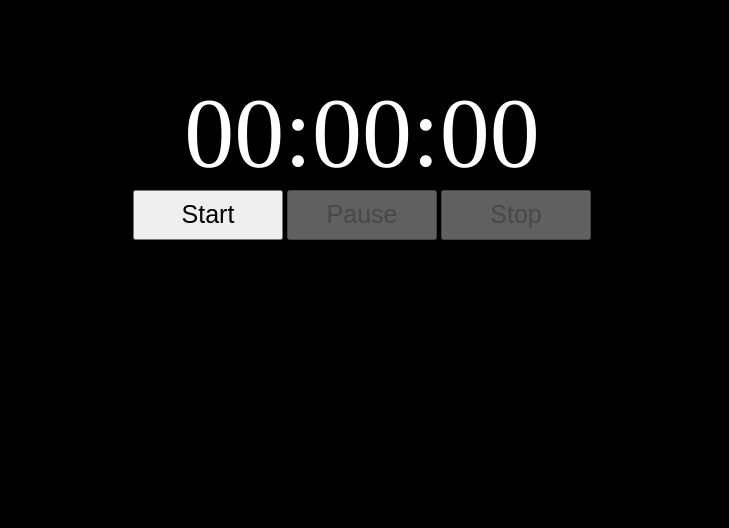
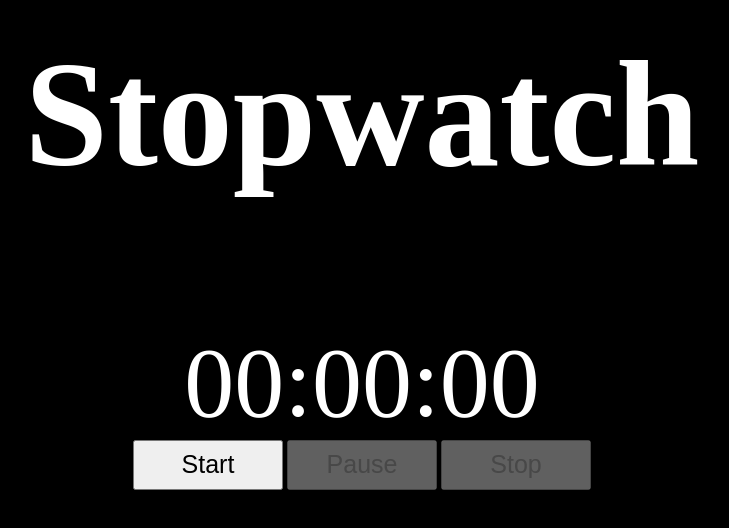
Before and after one commit to sanadivya/Stopwatch, a plain HTML site: page index.html in a window 1280 px wide. Shown: the part 172-700 px from the top of the page, without its empty margins (278-1007 px from the left). Drawn offline with Linux system fonts and the light colour scheme.

Commit message:
Update style.css

```diff
--- a/style.css
+++ b/style.css
@@ -9,6 +9,10 @@ body{
 text-align: center;
 margin-top: 200px;
 }
+#heading{
+    color: white;
+    font-size: 100px;
+}
 button{
     height: 50px;
     width: 150px;
```
